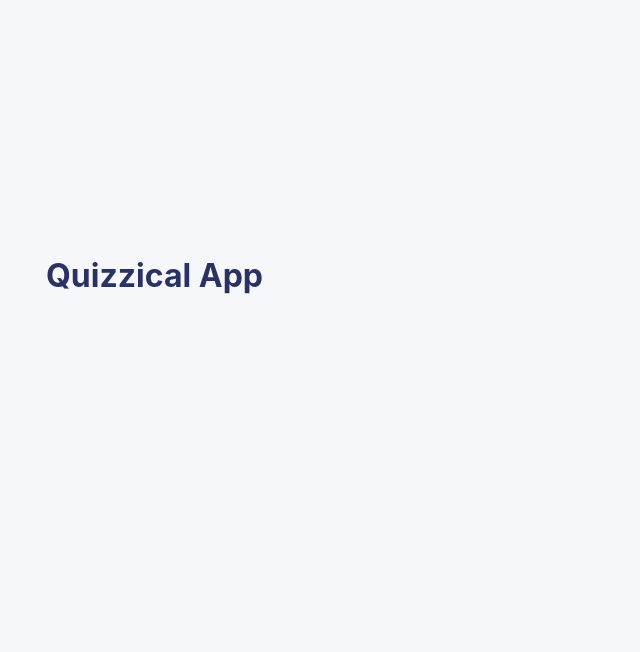
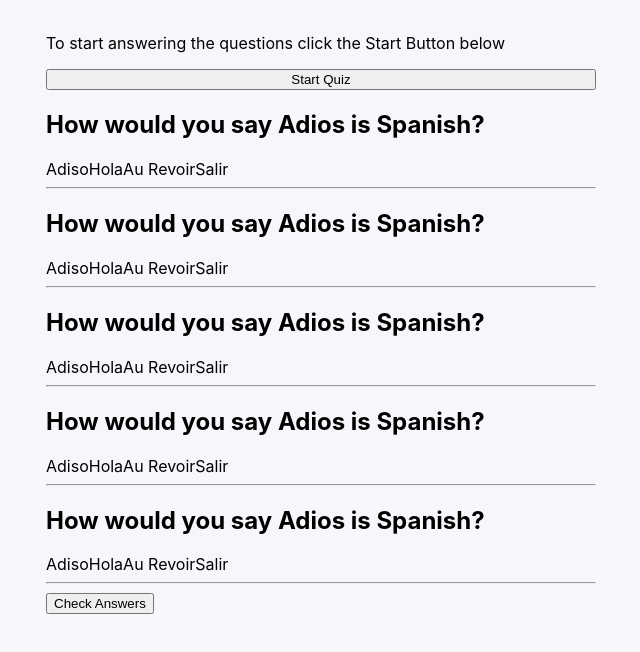
Before and after one commit to crazynets1/quizzical_app, a React (Create React App) app: page / in a window 1280 px wide. Shown: the top 652 px of the page, without its empty margins (319-959 px from the left). Built offline with nearby package versions, Linux system fonts and the light colour scheme.

Commit message:
Design the main pages
Here,I hard coded everything from the top section to the quiz section

```diff
--- a/src/App.js
+++ b/src/App.js
@@ -3,7 +3,64 @@ import './App.css';
 function App() {
   return (
     <main className='main-section'>
-      <h1 className='title'>Quizzical App</h1>
+      <header>
+        <h1 className='title'>Quizzical</h1>
+      </header>
+      <p className='game-description'>To start answering the questions click the Start Button below</p>
+      <button className='start-btn'>Start Quiz</button>
+      <section className='quiz-section'>
+        <div>
+          <h2>How would you say Adios is Spanish?</h2>
+          <div className='answers-div'>
+            <span>Adiso</span>
+            <span>Hola</span>
+            <span>Au Revoir</span>
+            <span>Salir</span>
+          </div>
+        </div>
+        <hr/>
+        <div>
+          <h2>How would you say Adios is Spanish?</h2>
+          <div className='answers-div'>
+            <span>Adiso</span>
+            <span>Hola</span>
+            <span>Au Revoir</span>
+            <span>Salir</span>
+          </div>
+        </div>
+        <hr/>
+        <div>
+          <h2>How would you say Adios is Spanish?</h2>
+          <div className='answers-div'>
+            <span>Adiso</span>
+            <span>Hola</span>
+            <span>Au Revoir</span>
+            <span>Salir</span>
+          </div>
+        </div>
+        <hr/>
+        <div>
+          <h2>How would you say Adios is Spanish?</h2>
+          <div className='answers-div'>
+            <span>Adiso</span>
+            <span>Hola</span>
+            <span>Au Revoir</span>
+            <span>Salir</span>
+          </div>
+        </div>
+        <hr/>
+        <div>
+          <h2>How would you say Adios is Spanish?</h2>
+          <div className='answers-div'>
+            <span>Adiso</span>
+            <span>Hola</span>
+            <span>Au Revoir</span>
+            <span>Salir</span>
+          </div>
+        </div>
+        <hr/>
+        <button className='check-btn'>Check Answers</button>
+      </section>
     </main>
   );
 }
```
